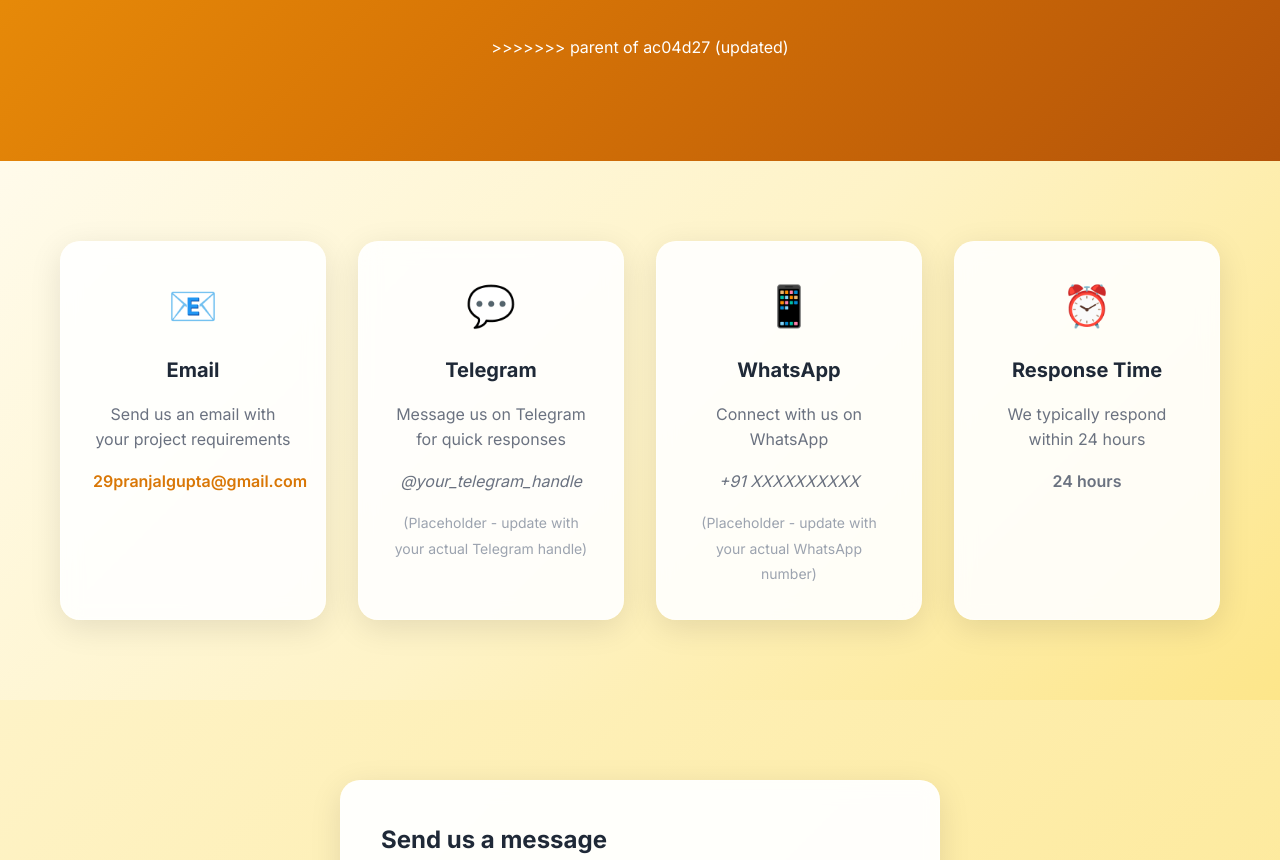
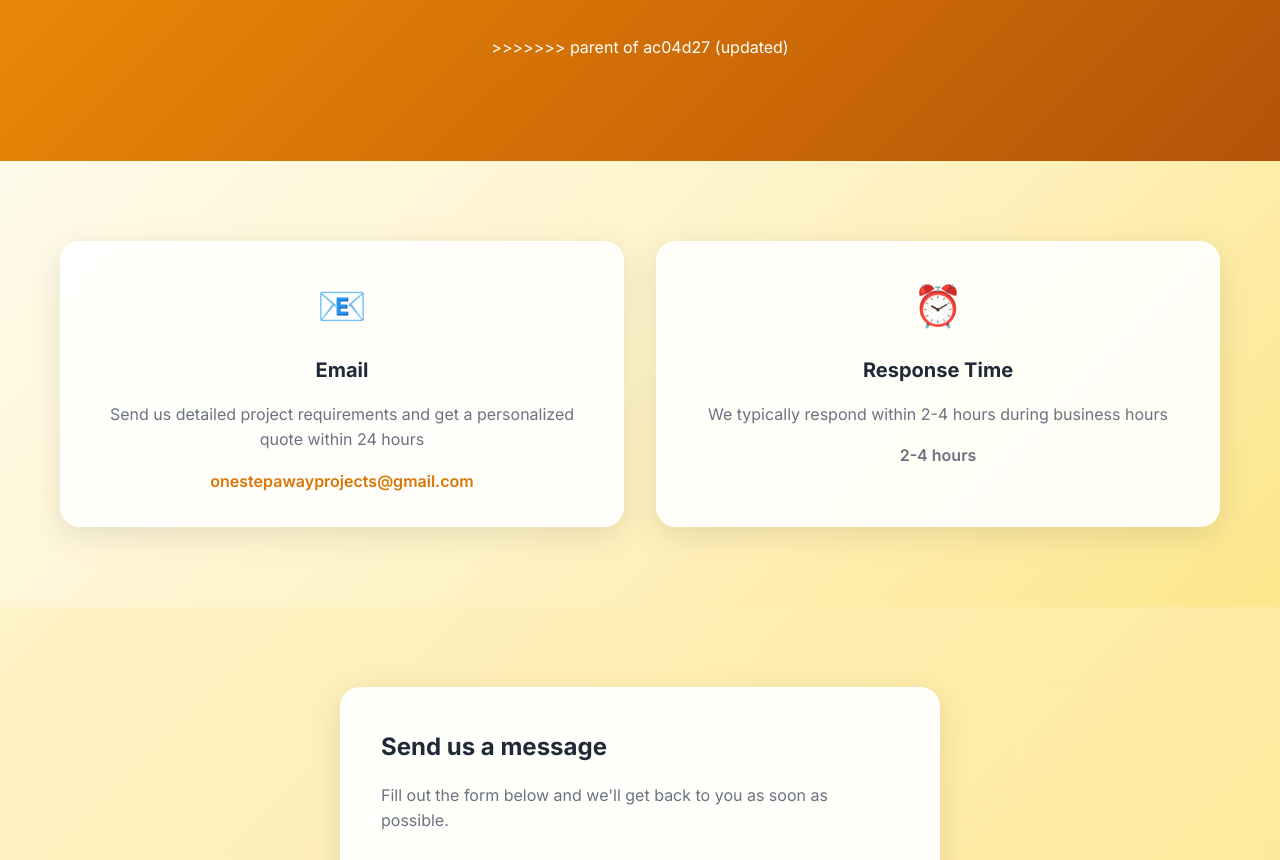
Before and after one commit to ml-ai-project-29/ai-ml-projects-website, a Flask app: page /contact in a window 1280 px wide. Shown: the part 585-1445 px from the top of the page. Run offline with Flask 3, Linux system fonts and the light colour scheme.

Commit message:
updated 2

```diff
--- a/static/style.css
+++ b/static/style.css
@@ -407,6 +407,19 @@ body {
 .submit-hero .btn-primary:hover {
     background: linear-gradient(135deg, #059669, #047857);
     box-shadow: 0 8px 25px rgba(16, 185, 129, 0.4);
+}
+
+/* Submit page email button styling */
+.contact-alternative .btn-secondary {
+    background: linear-gradient(135deg, #f59e0b, #d97706);
+    color: white;
+    border: none;
+}
+
+.contact-alternative .btn-secondary:hover {
+    background: linear-gradient(135deg, #d97706, #b45309);
+    transform: translateY(-3px) scale(1.05);
+    box-shadow: 0 8px 25px rgba(245, 158, 11, 0.4);
 }
 
 /* Contact page specific colors */
--- a/templates/contact.html
+++ b/templates/contact.html
@@ -21,31 +21,15 @@
             <div class="contact-card">
                 <div class="contact-icon">📧</div>
                 <h3>Email</h3>
-                <p>Send us an email with your project requirements</p>
-                <a href="mailto:29pranjalgupta@gmail.com" class="contact-link">29pranjalgupta@gmail.com</a>
-            </div>
-
-            <div class="contact-card">
-                <div class="contact-icon">💬</div>
-                <h3>Telegram</h3>
-                <p>Message us on Telegram for quick responses</p>
-                <p class="contact-placeholder">@your_telegram_handle</p>
-                <small class="note">(Placeholder - update with your actual Telegram handle)</small>
-            </div>
-
-            <div class="contact-card">
-                <div class="contact-icon">📱</div>
-                <h3>WhatsApp</h3>
-                <p>Connect with us on WhatsApp</p>
-                <p class="contact-placeholder">+91 XXXXXXXXXX</p>
-                <small class="note">(Placeholder - update with your actual WhatsApp number)</small>
+                <p>Send us detailed project requirements and get a personalized quote within 24 hours</p>
+                <a href="mailto:onestepawayprojects@gmail.com" class="contact-link">onestepawayprojects@gmail.com</a>
             </div>
 
             <div class="contact-card">
                 <div class="contact-icon">⏰</div>
                 <h3>Response Time</h3>
-                <p>We typically respond within 24 hours</p>
-                <p class="response-time">24 hours</p>
+                <p>We typically respond within 2-4 hours during business hours</p>
+                <p class="response-time">2-4 hours</p>
             </div>
         </div>
     </div>
--- a/templates/submit.html
+++ b/templates/submit.html
@@ -40,7 +40,7 @@
                 <p>Please use the form below to submit your project request:</p>
 
                 <!-- Google Form Embed -->
-                <iframe src="https://docs.google.com/forms/d/1TpKjyYI_SlmRvyD4S1DmEkhfj0FCutUSOjbHb3sgOqk/viewform?embedded=true"
+                <iframe src="https://docs.google.com/forms/d/1TuVnumVrTQjWq22aYrlGMc4Tzy_-6Unk31y58cdsK9c/viewform?embedded=true"
                         width="100%"
                         height="600"
                         frameborder="0"
@@ -58,8 +58,8 @@
         <h3>Prefer to contact us directly?</h3>
         <p>You can also reach out to us via email or messaging apps for a faster response.</p>
         <div class="contact-options">
-            <a href="mailto:29pranjalgupta@gmail.com" class="btn btn-secondary">Email Us</a>
-            <a href="{{ url_for('contact') }}" class="btn btn-primary">Contact Page</a>
+            <a href="mailto:onestepawayprojects@gmail.com" class="btn btn-secondary">Send Email</a>
+            <a href="{{ url_for('contact') }}" class="btn btn-primary">Contact Us</a>
         </div>
     </div>
 </section>
```
Also changed, not shown: README.md.
